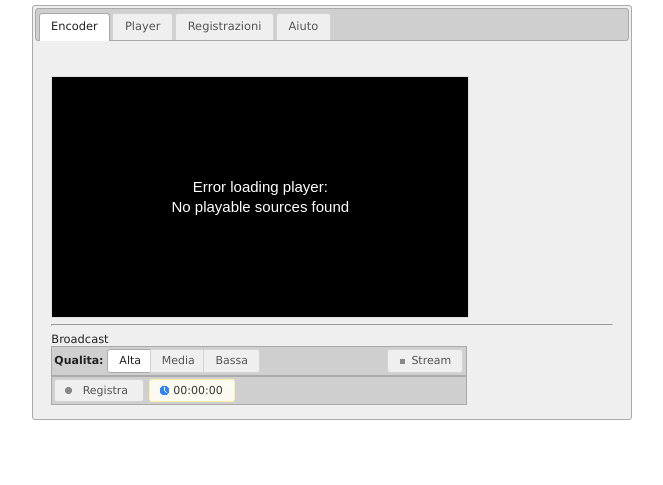
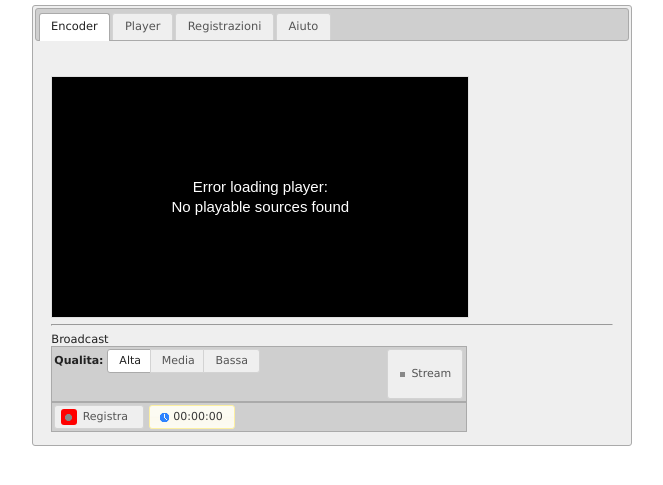
Before and after one commit to kino3d/kbroadcast, a PHP site: page /myapp/ in a window 1280 px wide. Shown: the top 485 px of the page, without its empty margins (308-971 px from the left). Run offline with PHP 8.4, Linux system fonts and the light colour scheme; some libraries are stand-ins or nearby versions.

Commit message:
filemanager estetic fix

```diff
--- a/css/encoder.css
+++ b/css/encoder.css
@@ -98,6 +98,10 @@ background-color: red !important;
 color:black!important;
 }
 
+#red{
+background-color: red !important;
+color:black!important;
+}
 .rows {
 	list-style-type: none;
 	border-bottom: 1px solid #dfdfdf;
--- a/index.php
+++ b/index.php
@@ -64,7 +64,7 @@
 <input type="radio" id="check2" name="radio" /><label for="check2">Media</label>
 <input type="radio" id="check3" name="radio" /><label for="check3">Bassa</label>
 </div>
-<button id="stream" style="float:right"></button>
+<button id="stream" style="float:right;height:50px;"></button>
 </form>
 </div>
 <div id="toolbar" class="ui-widget-header" style="width:410px;">
--- a/js/encoder.js
+++ b/js/encoder.js
@@ -117,7 +117,7 @@ $( "#record" ).button({
 text: true,
 label:"Registra",
 icons: {
-primary: "ui-icon-bullet"
+primary: "ui-icon-bullet red ui-corner-all"
 }
 }).css("width", "90px","background","red!important", "color","red")
 .click(function() {
```
Also changed, not shown: update-rec.php (+6 -2 lines).
